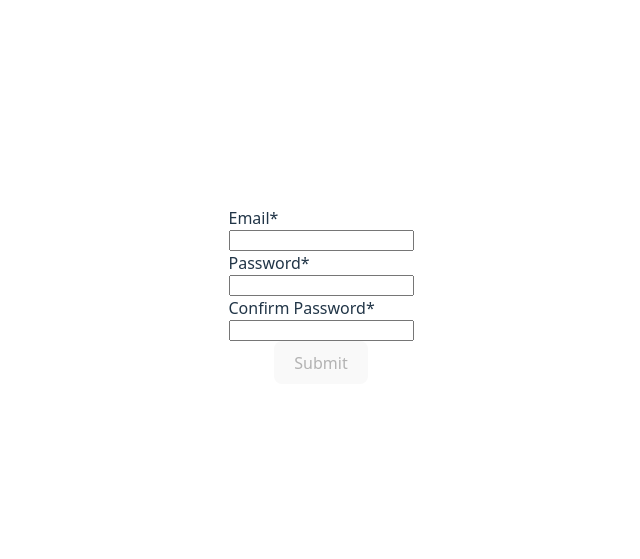
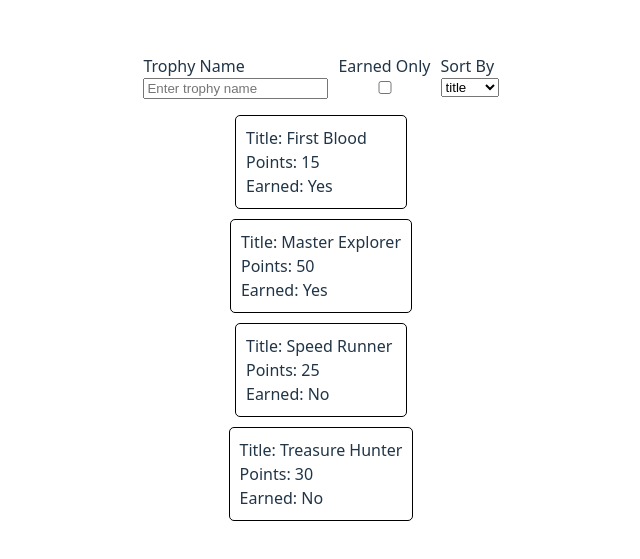
Before and after one commit to Leo10250/React-Practice, a React (Vite) app: page / in a window 1280 px wide. Shown: the part 105-664 px from the top of the page, without its empty margins (319-959 px from the left). Built offline with nearby package versions, Linux system fonts and the light colour scheme.

Commit message:
Practiced another search component LOL

```diff
--- a/src/App.jsx
+++ b/src/App.jsx
@@ -11,6 +11,14 @@ import InfiniteScroll from "./components/InfiniteScroll";
 import Form from "./components/From";
 import Modal from "./components/Modal";
 import { AchievementToasterSub } from "./components/AchievementToasterSub";
+import TrophySearch from "./components/TrophySearch";
+
+const data = [
+  { id: 1, title: "First Blood", points: 15, earned: true },
+  { id: 2, title: "Treasure Hunter", points: 30, earned: false },
+  { id: 3, title: "Master Explorer", points: 50, earned: true },
+  { id: 4, title: "Speed Runner", points: 25, earned: false },
+];
 
 const Demo = () => {
     const { addAchievement } = useAchievementToaster();
@@ -40,9 +48,10 @@ function App() {
         // <Search/>
         // <Pagination2/>
         // <InfiniteScroll/>
-        <Form />
+        // <Form />
         // <Modal/>
         // <AchievementToasterSub/>
+        <TrophySearch data={data} />
     );
 }
 
--- /dev/null
+++ b/src/components/TrophySearch.jsx
@@ -0,0 +1,108 @@
+import { useState } from "react";
+
+const TrophySearch = ({ data = [] }) => {
+    const [searchValue, setSearchValue] = useState("");
+    const [earnedOnlyEnabled, setEarnedOnlyEnabled] = useState(false);
+    const [selectedSortType, setSelectedSortType] = useState("title");
+
+    const sortTypes = ["title", "points"];
+    const filteredTrophies = data
+        .filter((trophy) => {
+            const matchSearchTerm = trophy.title
+                .toLowerCase()
+                .includes(searchValue.toLowerCase());
+            const isEarned = earnedOnlyEnabled ? trophy.earned : true;
+            return matchSearchTerm && isEarned;
+        })
+        .sort((a, b) => {
+            if (selectedSortType === "title") {
+                return a[selectedSortType].localeCompare(b[selectedSortType]);
+            } else if (selectedSortType === "points") {
+                return a[selectedSortType] - b[selectedSortType];
+            }
+            return 0;
+        });
+
+    const handleSearch = (e) => {
+        setSearchValue(e.target.value);
+    };
+
+    const handleCheckboxChange = () => {
+        setEarnedOnlyEnabled((prev) => !prev);
+    };
+
+    const handleSelectSortType = (e) => {
+        setSelectedSortType(e.target.value);
+    };
+    return (
+        <>
+            <div style={{ display: "flex", flexDirection: "row", gap: "10px"}}>
+                <label style={{display: "flex", flexDirection: "column", alignItems: "flex-start"}}>
+                    Trophy Name
+                <input
+                    type="text"
+                    value={searchValue}
+                    onChange={handleSearch}
+                    placeholder="Enter trophy name"
+                />
+                </label>
+                <label style={{display: "flex", flexDirection: "column"}}>
+                    Earned Only
+                <input
+                    type="checkbox"
+                    checked={earnedOnlyEnabled}
+                    onChange={handleCheckboxChange}
+                />
+                </label>
+                <label style={{display: "flex", flexDirection: "column", alignItems: "flex-start"}}>
+                Sort By
+                <select
+                    value={selectedSortType}
+                    onChange={handleSelectSortType}
+                >
+                    {sortTypes.map((type) => (
+                        <option key={type} value={type}>
+                            {type}
+                        </option>
+                    ))}
+                </select>
+                </label>
+            </div>
+            {filteredTrophies.length === 0 && <p>No trophies found.</p>}
+            <ul
+                style={{
+                    display: "flex",
+                    flexDirection: "column",
+                    gap: "10px",
+                    justifyContent: "center",
+                    alignItems: "center",
+                    padding: 0,
+                    listStyle: "none",
+                }}
+            >
+                {filteredTrophies.map((trophy) => (
+                    <li
+                        key={trophy.id}
+                        style={{
+                            display: "flex",
+                            flexDirection: "column",
+                            alignItems: "flex-start",
+                            padding: "10px",
+                            border: "1px solid black",
+                            borderRadius: "5px",
+                            wordWrap: "normal",
+                            minWidth: "150px",
+                            maxWidth: "400px",
+                        }}
+                    >
+                        <div>{`Title: ${trophy.title}`}</div>
+                        <div>{`Points: ${trophy.points}`}</div>
+                        <div>{`Earned: ${trophy.earned ? "Yes" : "No"}`}</div>
+                    </li>
+                ))}
+            </ul>
+        </>
+    );
+};
+
+export default TrophySearch;
```
